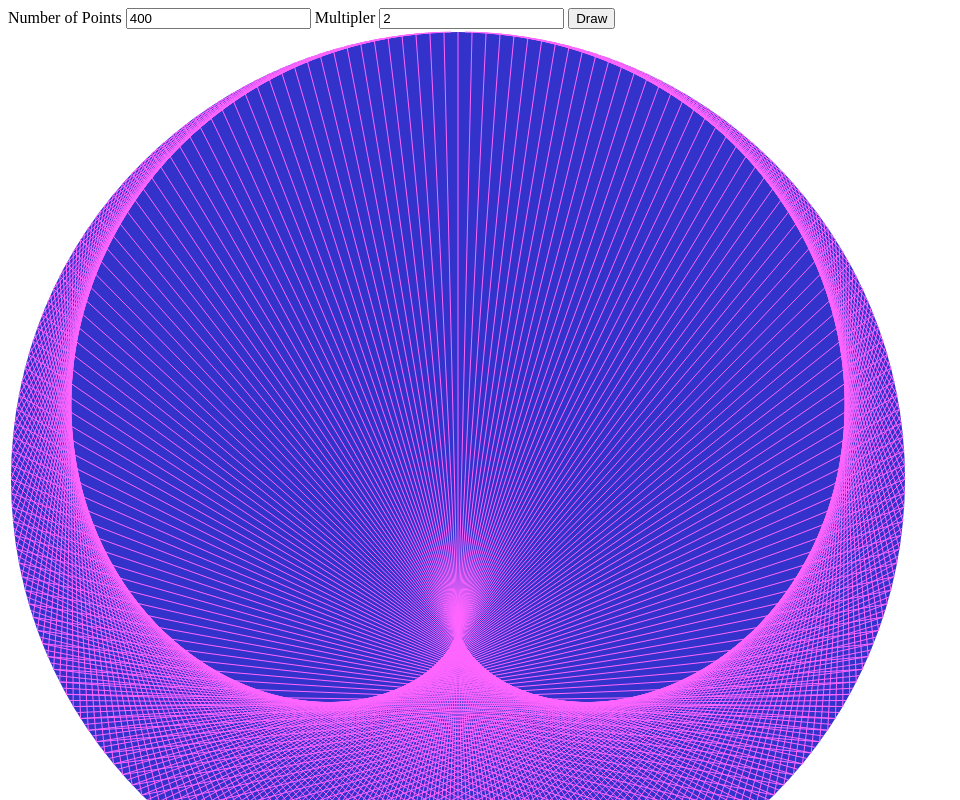
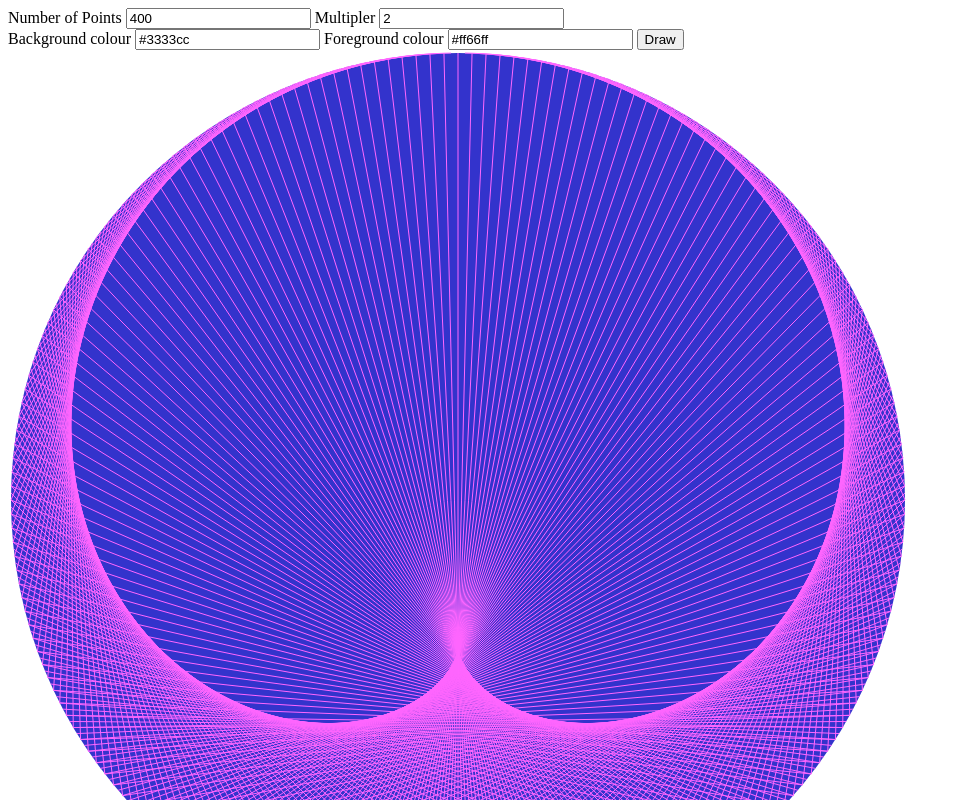
Before and after one commit to ali-raheem/MAOC, a plain HTML site: page index.htm in a window 1280 px wide. Both pictures are taken after a click on the input "Draw". Shown: the top 800 px of the page, without its empty margins (0-960 px from the left). Drawn offline with Linux system fonts and the light colour scheme.

Commit message:
Selectable colours

```diff
--- a/index.htm
+++ b/index.htm
@@ -6,15 +6,19 @@
 function callMaoc() {
 	var canvas = document.getElementById('maoc-canvas');
 	var numPoints = document.getElementById('numPoints').value;
-	var multipler = document.getElementById('multipler').value;
-	maoc(canvas, numPoints, multipler);
+var multipler = document.getElementById('multipler').value;
+var bgcolour = document.getElementById('bgcolour').value;
+var fgcolour = document.getElementById('fgcolour').value;
+	maoc(canvas, numPoints, multipler, bgcolour, fgcolour);
 }
 </script>
 </head>
 <body>
 <div>
 Number of Points <input type='text' id='numPoints' value='400'/>
-Multipler <input type='text' id='multipler' value='2'/>
+Multipler <input type='text' id='multipler' value='2'/><br/>
+Background colour <input type='text' id='bgcolour' value='#3333cc'/>
+Foreground colour <input type='text' id='fgcolour' value='#ff66ff'/>
 <input type='submit' onClick='callMaoc()' value='Draw'/>
 </div>
 <canvas id='maoc-canvas'></canvas>
--- a/maoc.js
+++ b/maoc.js
@@ -1,4 +1,4 @@
-function maoc(canvas, numPoints, multipler) {
+function maoc(canvas, numPoints, multipler, bgcolour='#3333cc', fgcolour='#ff66ff') {
 	ctx = canvas.getContext('2d');
 
 	width = 900;
@@ -11,14 +11,14 @@ function maoc(canvas, numPoints, multipler) {
 //	ctx.fillStyle = '#0066ff';
 //	ctx.fillRect(0, 0, width, height);
 
-	ctx.fillStyle = '#3333cc';
+	ctx.fillStyle = bgcolour;
 	drawCircle(width/2, height/2, radius, true);
 	points = getPoints(numPoints);
 
 //	ctx.fillStyle = '#aaaaaa';
 //	drawPoints(points);
 
-	ctx.strokeStyle = '#ff66ff';
+	ctx.strokeStyle = fgcolour;
 	drawLines(points, multipler);
 }
 
```
